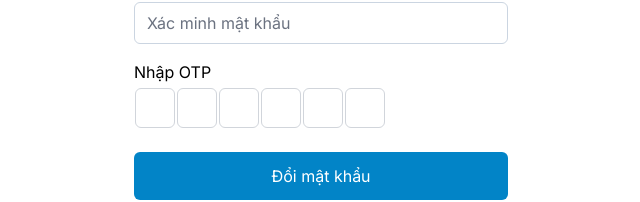
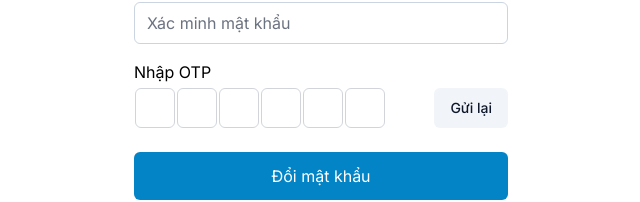
Before and after one commit to WDS-MHX/HSV_Web, a Next.js app: page /reset-mat-khau in a window 1280 px wide. Shown: the part 449-651 px from the top of the page, without its empty margins (319-959 px from the left). Built offline with nearby package versions, Linux system fonts and the light colour scheme; no server answers.

Commit message:
feat: update forgot password page

```diff
--- a/package.json
+++ b/package.json
@@ -33,6 +33,7 @@
     "react-hook-form": "^7.52.0",
     "react-icons": "^5.2.1",
     "react-paginate": "^8.2.0",
+    "react-toastify": "^10.0.5",
     "zod": "^3.23.8"
   },
   "devDependencies": {
--- a/src/apis/auth.ts
+++ b/src/apis/auth.ts
@@ -1,18 +1,23 @@
 import Admin from '@/models/admin'
+import { AxiosAuthRefreshRequestConfig } from 'axios-auth-refresh'
 import { handleError, httpClient } from '@/services'
 
 class AuthApi {
   async logIn(email: string, password: string) {
-    const res = await httpClient.post<{ _id: string; role: string }>('/auth/login', {
-      email,
-      password,
-    })
-    return { adminId: res._id, role: res.role }
+    try {
+      const res = await httpClient.post<{ _id: string; role: string }>('/auth/login', {
+        email,
+        password,
+      })
+      return { adminId: res._id, role: res.role }
+    } catch (error) {
+      throw error
+    }
   }
 
-  async newAccessToken() {
+  async newAccessToken(config?: AxiosAuthRefreshRequestConfig) {
     try {
-      await httpClient.get<{ access_token: string }>('/auth/new-access-token')
+      await httpClient.get<{ access_token: string }>('/auth/new-access-token', config)
     } catch (error) {
       throw error
     }
--- a/src/app/(auth)/dang-nhap/page.tsx
+++ b/src/app/(auth)/dang-nhap/page.tsx
@@ -5,6 +5,8 @@ import { useMutation } from '@tanstack/react-query'
 import { useRouter } from 'next/navigation'
 import Link from 'next/link'
 import Image from 'next/image'
+import { toast } from 'react-toastify'
+import { AxiosError } from 'axios'
 
 import daihoiLogo from '@/../public/daihoiLogo.svg'
 import { authApi } from '@/apis'
@@ -29,8 +31,12 @@ export default function AdminLogin() {
       console.log('Login successful:', data)
       router.push(ADMIN_PATH_NAME.QUAN_LY_BAI_DANG)
     },
-    onError: (error) => {
-      console.error('Login failed:', error)
+    onError: (error: AxiosError) => {
+      if (error.response && error.response.data) {
+        toast.error((error.response.data as { message: string }).message)
+      } else {
+        toast.error('Đã xảy ra lỗi, hãy đăng nhập lại')
+      }
     },
   })
 
--- a/src/app/(auth)/quen-mat-khau/page.tsx
+++ b/src/app/(auth)/quen-mat-khau/page.tsx
@@ -6,6 +6,7 @@ import { useMutation } from '@tanstack/react-query'
 import { useRouter } from 'next/navigation'
 import Link from 'next/link'
 import Image from 'next/image'
+import { toast } from 'react-toastify'
 
 import daihoiLogo from '@/../public/daihoiLogo.svg'
 import { authApi } from '@/apis'
@@ -30,6 +31,7 @@ export default function ForgetPassword() {
     },
     onError: (error) => {
       console.error('Send OTP failed!:', error)
+      toast.error('Không tồn tại email')
     },
   })
 
--- a/src/app/(auth)/reset-mat-khau/page.tsx
+++ b/src/app/(auth)/reset-mat-khau/page.tsx
@@ -6,6 +6,7 @@ import { useMutation } from '@tanstack/react-query'
 import { useRouter } from 'next/navigation'
 import Link from 'next/link'
 import Image from 'next/image'
+import { toast } from 'react-toastify'
 
 import daihoiLogo from '@/../public/daihoiLogo.svg'
 import { authApi } from '@/apis'
@@ -19,8 +20,18 @@ interface IResetPasswordFormInputs {
 }
 
 export default function ResetPassword() {
+  const router = useRouter()
+
   const [otpCode, setOtpCode] = useState<string>('')
-  const router = useRouter()
+  const [countdown, setCountdown] = useState(0)
+
+  useEffect(() => {
+    let timer: NodeJS.Timeout
+    if (countdown > 0) {
+      timer = setTimeout(() => setCountdown(countdown - 1), 1000)
+    }
+    return () => clearTimeout(timer)
+  }, [countdown])
 
   const handleOtpChange = (index: number, value: string) => {
     if (value === '') {
@@ -41,19 +52,35 @@ export default function ResetPassword() {
     handleSubmit,
     formState: { errors },
     setValue,
+    getValues,
   } = useForm<IResetPasswordFormInputs>()
 
   const mutation = useMutation({
     mutationFn: ({ email, otpCode, newPassword }: IResetPasswordFormInputs) =>
       authApi.resetPassword(email, otpCode, newPassword),
+    onSuccess: () => {
+      toast.success('Đổi mật khẩu thành công, yêu cầu đăng nhập lại')
+    },
     onError: (error) => {
       console.error('Reset password failed!:', error)
+      toast.error(error.message)
+    },
+  })
+
+  const resendOtpMutation = useMutation({
+    mutationFn: (email: string) => authApi.forgotPassword(email),
+    onSuccess: () => {
+      toast.success('OTP đã được gửi lại')
+    },
+    onError: (error) => {
+      console.error('Resend OTP failed:', error)
+      toast.error(error.message)
     },
   })
 
   const onSubmit = (data: IResetPasswordFormInputs) => {
     if (data.newPassword !== data.rePassword) {
-      return alert('Mật khẩu mới và xác minh mật khẩu không khớp')
+      return toast.error('Mật khẩu mới và xác minh mật khẩu không khớp')
     }
 
     data.otpCode = otpCode
@@ -135,6 +162,21 @@ export default function ResetPassword() {
                   />
                 ))}
               </div>
+              <button
+                type='button'
+                className='px-4 py-2 rounded-md text-[#0F172A] bg-[#F1F5F9] hover:bg-[#f1f5f9c0] text-sm font-medium'
+                onClick={() => {
+                  setCountdown(15)
+                  resendOtpMutation.mutate(getValues('email'))
+                }}
+                disabled={mutation.status === 'pending' || countdown > 0}
+              >
+                {mutation.status === 'pending'
+                  ? 'Đang gửi...'
+                  : countdown > 0
+                    ? `Chờ ${countdown}s`
+                    : 'Gửi lại'}
+              </button>
             </div>
           </div>
           <div className='py-2'>
--- a/src/components/Providers.tsx
+++ b/src/components/Providers.tsx
@@ -1,7 +1,8 @@
 'use client'
 
 import { QueryClient, QueryClientProvider } from '@tanstack/react-query'
-// import { ToastContainer } from 'react-toastify'
+import { ToastContainer } from 'react-toastify'
+import 'react-toastify/dist/ReactToastify.css'
 // import { cn } from '@/lib/utils'
 
 const queryClient = new QueryClient({
@@ -15,5 +16,21 @@ const queryClient = new QueryClient({
 })
 
 export default function Providers({ children }: { children: React.ReactNode }) {
-  return <QueryClientProvider client={queryClient}>{children}</QueryClientProvider>
+  return (
+    <QueryClientProvider client={queryClient}>
+      {children}
+      <ToastContainer
+        position='bottom-right'
+        autoClose={5000}
+        hideProgressBar={false}
+        newestOnTop={false}
+        closeOnClick
+        rtl={false}
+        pauseOnFocusLoss
+        draggable
+        pauseOnHover
+        theme='light'
+      />
+    </QueryClientProvider>
+  )
 }
--- a/src/configs/roleTitle.ts
+++ b/src/configs/roleTitle.ts
@@ -1,5 +1,6 @@
-export const ROLE_TITLE = {
-  ADMIN: 'MAIN',
+export enum ROLE_TITLE {
+  MAIN = 'MAIN',
+  ASSISTANT = 'ASSISTANT',
 }
 
 export default ROLE_TITLE
```
Also changed, not shown: src/middleware.ts (+11 -4 lines), 1 other file (tests, documents, lock files or other folders).
